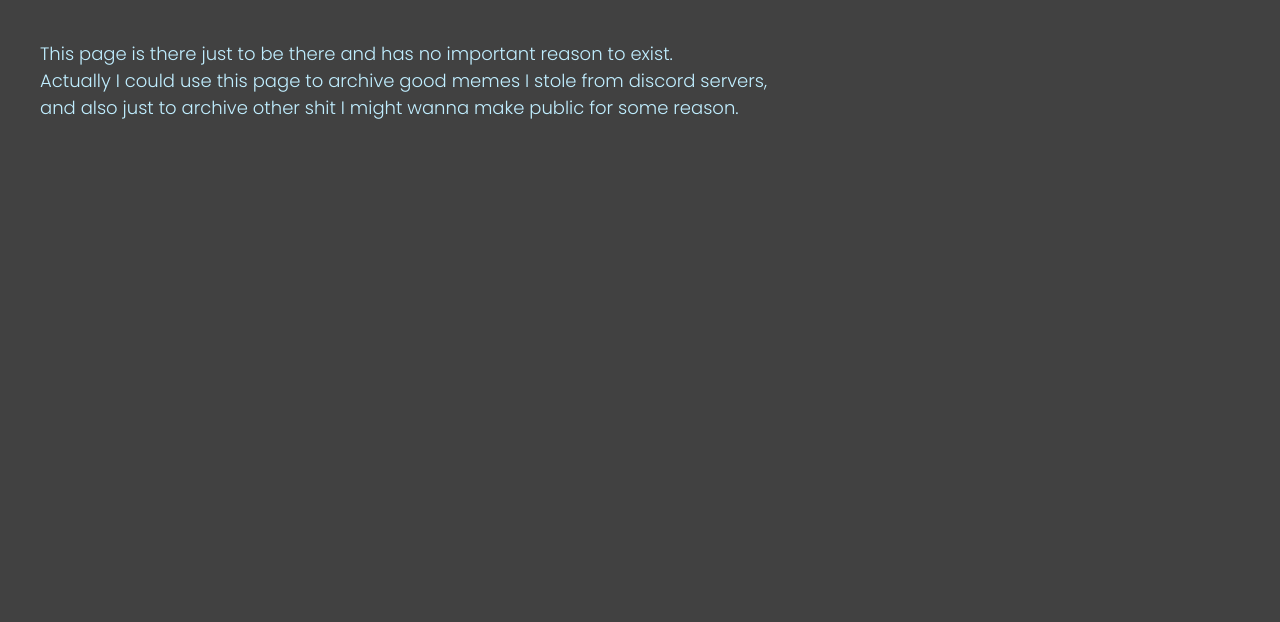
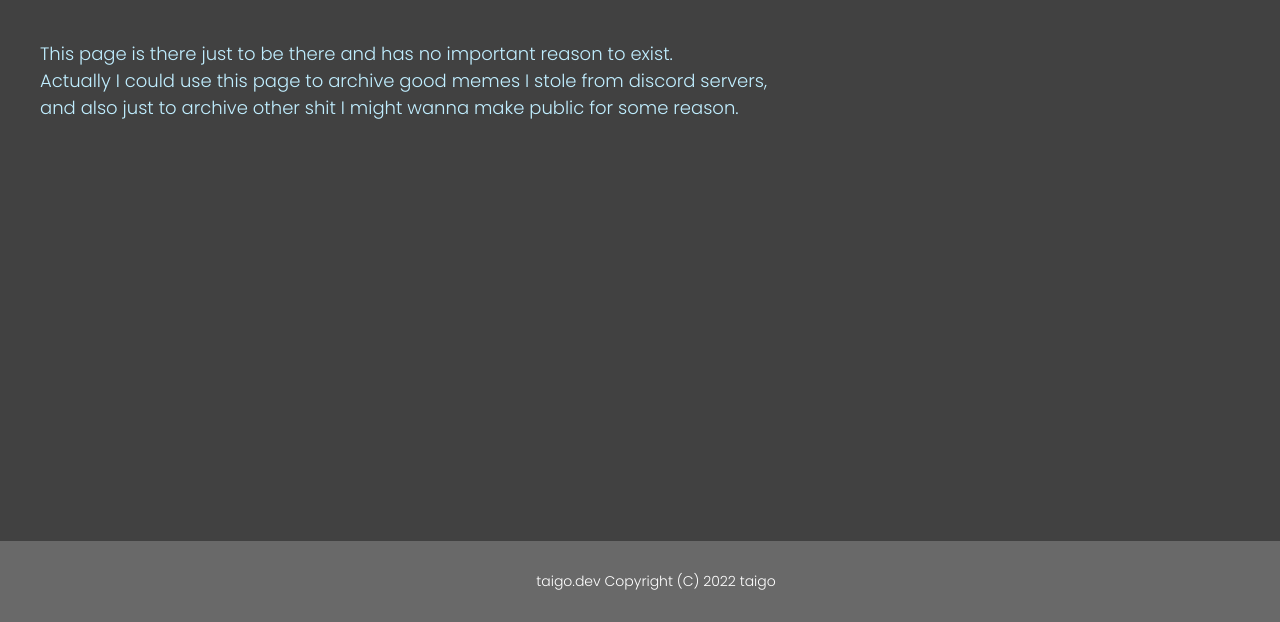
Before and after one commit to taaigo/old-taigo.dev, a plain HTML site: page index.html in a window 1280 px wide. Shown: the part 178-800 px from the top of the page. Drawn offline with Linux system fonts and the light colour scheme.

Commit message:
added copyright footer in main page

```diff
--- a/index.html
+++ b/index.html
@@ -21,5 +21,8 @@
         Actually I could use this page to archive good memes I stole from discord servers,<br>
         and also just to archive other shit I might wanna make public for some reason.</p>
     </div>
+    <div class="footer">
+        <p class="copyright">taigo.dev Copyright (C) 2022 taigo</p>
+    </div>
 </body>
 </html>
```
Also changed, not shown: 1 other file.
